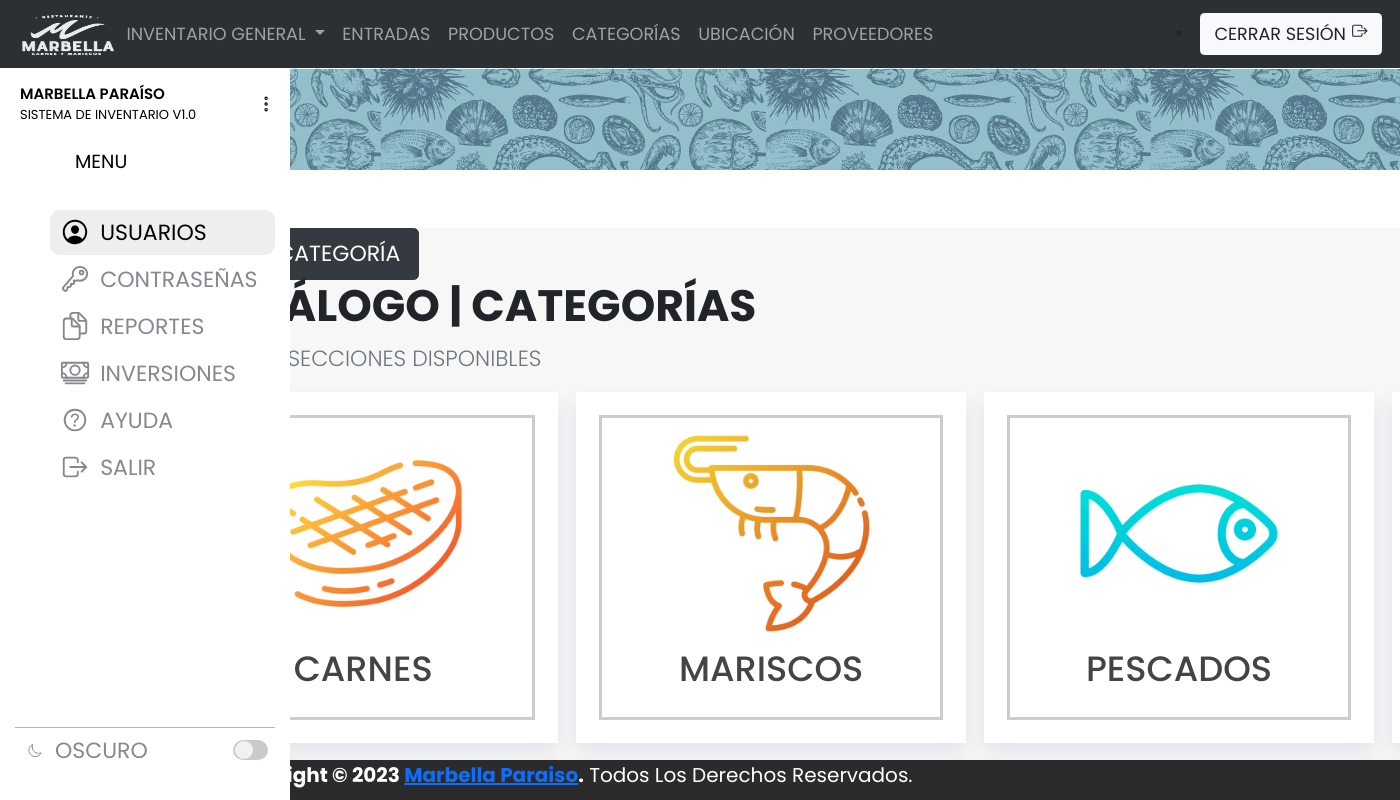
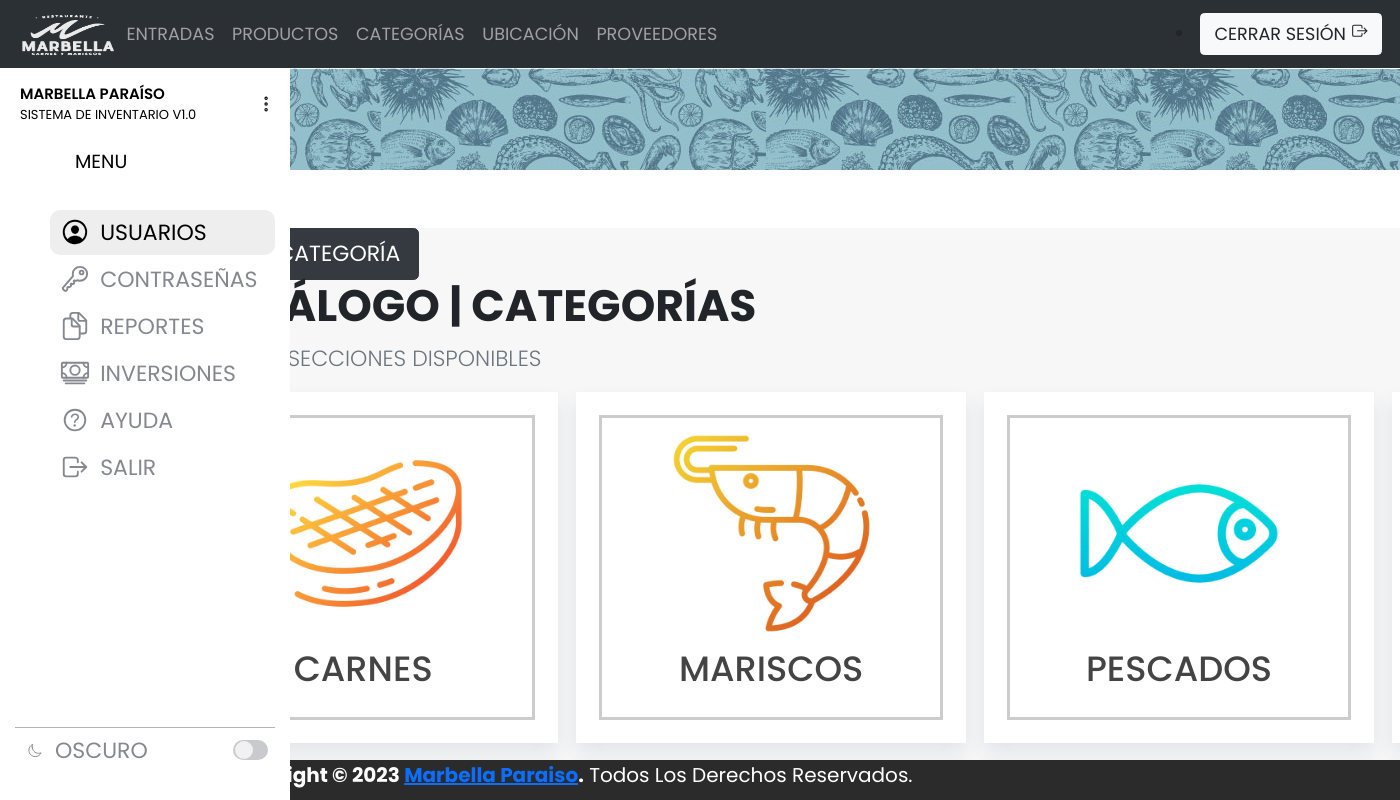
Before and after one commit to rubennfdez/marInventario, a PHP site: page /categorias.php in a window 1400 px wide; the page is wider, and only the part inside the window is pictured. Run offline with PHP 8.4, Linux system fonts and the light colour scheme.

Commit message:
Eliminamos el dropdown
Se elimina entrada y salida

```diff
--- a/header.php
+++ b/header.php
@@ -14,21 +14,6 @@
             <div class="collapse navbar-collapse" id="navbarSupportedContent">
                 <img src="vistas/images/marlogo2.png" alt="Logotipo" width="100" height="50">
                 <ul class="navbar-nav me-auto mb-2 mb-lg-0">
-                    <li class="nav-item">
-                    <li class="nav-item dropdown">
-                        <!--Inventario-->
-                        <a class="nav-link dropdown-toggle" href="#" role="button" data-bs-toggle="dropdown"
-                            aria-expanded="false">
-                            INVENTARIO GENERAL
-                        </a>
-                        <ul class="dropdown-menu">
-                            <li><a class="dropdown-item" href="inventarioentradas.php" data-bs-toggle="modal" data-bs-target="#Entrada">
-                                    ENTRADAS</a></li>
-                            <li><a class="dropdown-item" href="inventariosalidas.php" data-bs-toggle="modal" data-bs-target="#Salida">
-                                    SALIDAS</a></li>
-                        </ul>
-                    </li>
-                    </li>
                     <!--Entradas-->
                     <li class="nav-item">
                         <a class="nav-link" href="inventarioentradas.php">ENTRADAS</a>
```
